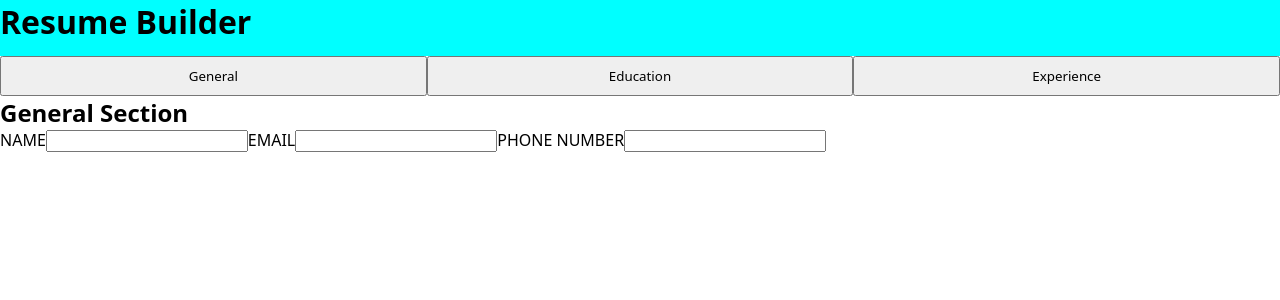
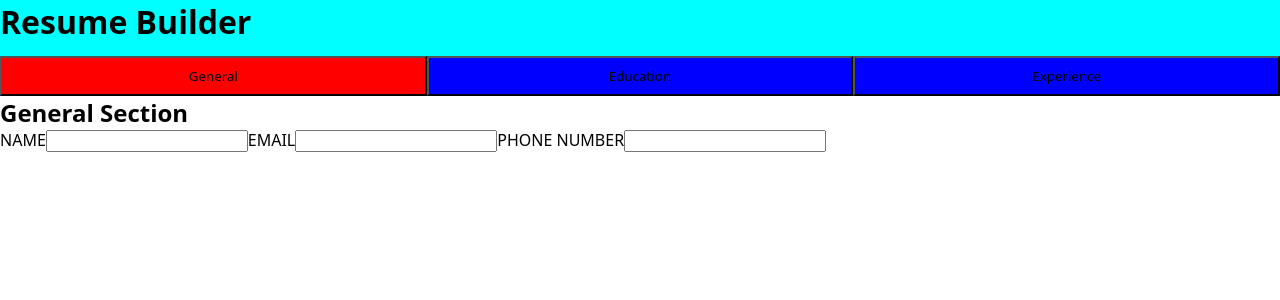
Before and after one commit to ImExtraPolite3/resume-builder, a React (Vite) app: page / in a window 1280 px wide. Shown: the top 300 px of the page. Built offline with nearby package versions, Linux system fonts and the light colour scheme.

Commit message:
highlight correct section when clicked

```diff
--- a/src/App.jsx
+++ b/src/App.jsx
@@ -6,6 +6,33 @@ import GeneralOutput, {
   ExperienceOutput,
 } from './components/UserOutput';
 import ExperienceInfo from './components/Experience';
+
+const buttonName = ['General', 'Education', 'Experience'];
+
+function Buttons({ buttonName, onClick, checkButton }) {
+  return (
+    <button
+      id={buttonName}
+      style={{ backgroundColor: buttonName === checkButton ? 'red' : 'blue' }}
+      onClick={onClick}
+    >
+      {buttonName}
+    </button>
+  );
+}
+
+function CreateButtons({ onClick, checkButton }) {
+  return buttonName.map((name, index) => {
+    return (
+      <Buttons
+        key={index}
+        onClick={onClick}
+        checkButton={checkButton}
+        buttonName={name}
+      />
+    );
+  });
+}
 
 function App() {
   const [general, setGeneral] = useState({
@@ -35,20 +62,24 @@ function App() {
   const [hideGeneral, setHideGeneral] = useState('');
   const [hideEducation, setHideEducation] = useState('none');
   const [hideExperience, setHideExperience] = useState('none');
+  const [selected, setSelected] = useState('General');
 
   const hideSections = (e) => {
     if (e.target.textContent === 'General') {
       setHideGeneral('');
       setHideEducation('none');
       setHideExperience('none');
+      setSelected('General');
     } else if (e.target.textContent === 'Education') {
       setHideGeneral('none');
       setHideEducation('');
       setHideExperience('none');
+      setSelected('Education');
     } else {
       setHideGeneral('none');
       setHideEducation('none');
       setHideExperience('');
+      setSelected('Experience');
     }
   };
 
@@ -111,15 +142,7 @@ function App() {
         <h1>Resume Builder</h1>
       </div>
       <div className="nav-section">
-        <button className="general-button" onClick={hideSections}>
-          General
-        </button>
-        <button className="education-button" onClick={hideSections}>
-          Education
-        </button>
-        <button className="experience-button" onClick={hideSections}>
-          Experience
-        </button>
+        <CreateButtons checkButton={selected} onClick={hideSections} />
       </div>
       <div className="user-input">
         <div className="general-input" style={{ display: hideGeneral }}>
```
